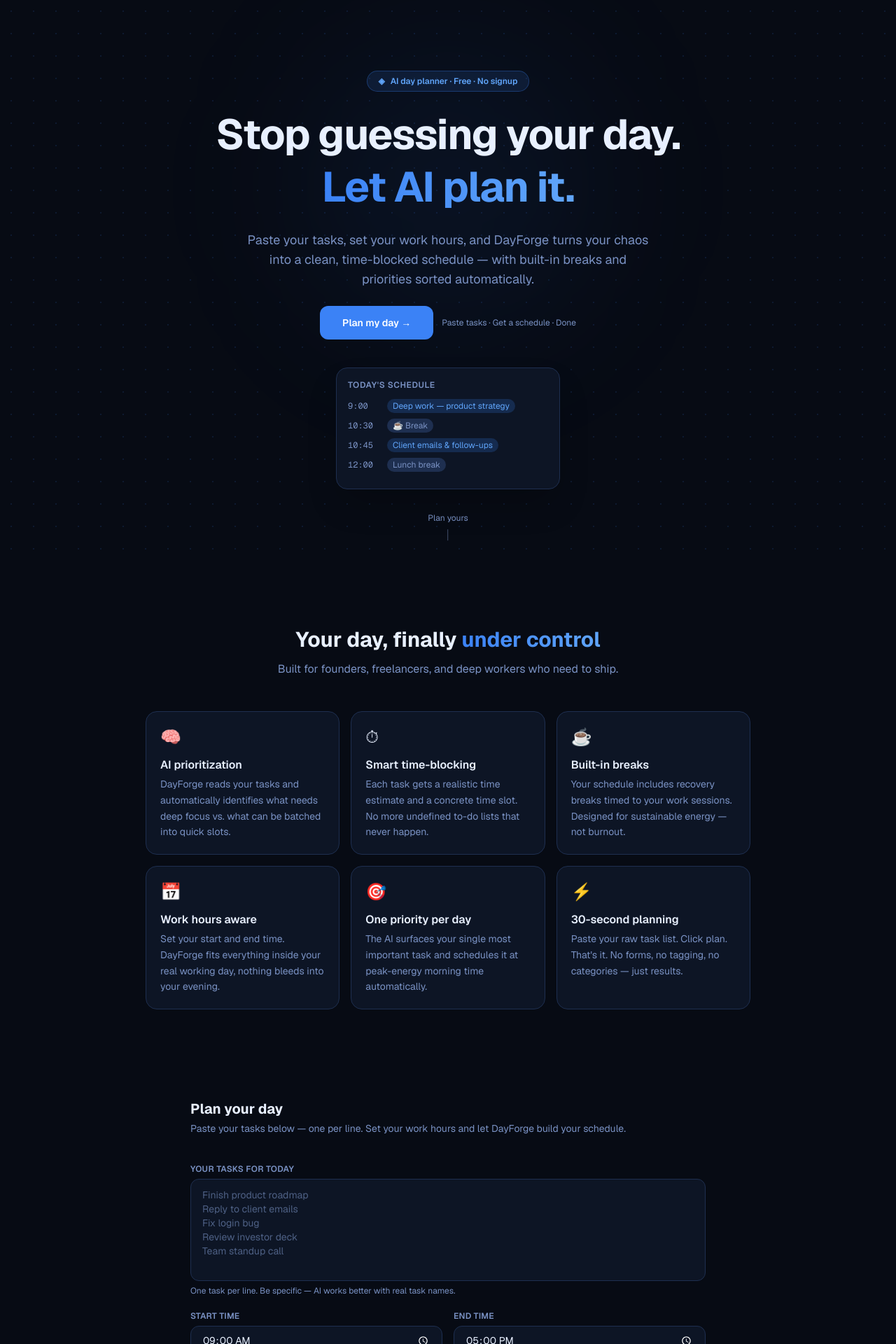
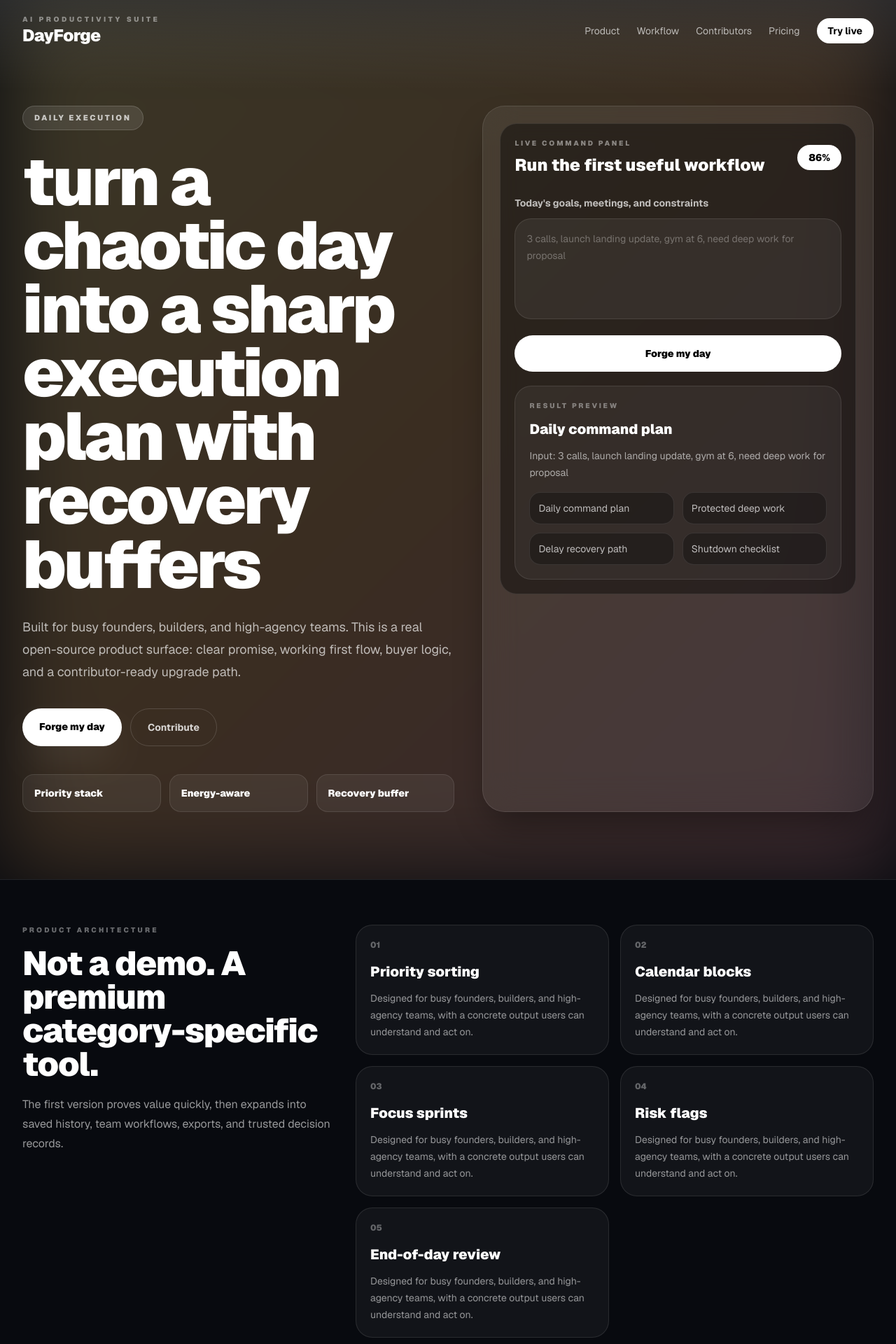
Before and after one commit to jayblast-spec/dayforge, a Next.js app: page / in a window 1280 px wide. Shown: the top 1920 px of the page at 70% size. Built offline with nearby package versions, Linux system fonts and the light colour scheme.

Commit message:
Upgrade to premium contributor-ready product surface

```diff
--- a/app/page.tsx
+++ b/app/page.tsx
@@ -1,32 +1,54 @@
-"use client";
+'use client';
 
-import { useRef } from "react";
-import HeroSection from "./components/HeroSection";
-import FeaturesSection from "./components/FeaturesSection";
-import PlannerForm from "./components/PlannerForm";
-import Footer from "./components/Footer";
+import { useMemo, useState } from 'react';
+
+const product = {"repo":"DayForge","suite":"AI Productivity Suite","category":"Daily execution","audience":"busy founders, builders, and high-agency teams","promise":"turn a chaotic day into a sharp execution plan with recovery buffers","inputLabel":"Today's goals, meetings, and constraints","placeholder":"3 calls, launch landing update, gym at 6, need deep work for proposal","primary":"Forge my day","gradient":"from-amber-200 via-orange-300 to-rose-300","metrics":["Priority stack","Energy-aware","Recovery buffer"],"modules":["Priority sorting","Calendar blocks","Focus sprints","Risk flags","End-of-day review"],"outputs":["Daily command plan","Protected deep work","Delay recovery path","Shutdown checklist"],"pricing":"Free daily plan, $15/month Personal, $79/month Team rituals."} as const;
+
+function scoreFrom(input: string) {
+  const seed = input.trim().length || 18;
+  return Math.min(96, 54 + (seed % 37));
+}
 
 export default function Home() {
-  const planRef = useRef<HTMLDivElement>(null);
-
-  function scrollToPlan() {
-    planRef.current?.scrollIntoView({ behavior: "smooth", block: "start" });
-  }
+  const [input, setInput] = useState('');
+  const score = useMemo(() => scoreFrom(input || product.placeholder), [input]);
+  const result = useMemo(() => {
+    const text = input.trim() || product.placeholder;
+    return { title: text.length > 76 ? text.slice(0, 76) + '...' : text, next: product.outputs[0] };
+  }, [input]);
 
   return (
-    <main>
-      <HeroSection onPlanClick={scrollToPlan} />
-      <FeaturesSection />
-      <div ref={planRef} className="scroll-mt-8 pt-8">
-        <div className="mx-auto max-w-3xl px-4 mb-10">
-          <h2 className="text-xl font-bold text-foreground">Plan your day</h2>
-          <p className="text-sm text-muted mt-1">
-            Paste your tasks below — one per line. Set your work hours and let DayForge build your schedule.
-          </p>
+    <main className="min-h-screen bg-[#080a0f] text-white selection:bg-white selection:text-black">
+      <section className="relative overflow-hidden border-b border-white/10">
+        <div className={`absolute inset-0 bg-gradient-to-br ${product.gradient} opacity-20 blur-3xl`} />
+        <div className="absolute inset-x-0 top-0 h-32 bg-gradient-to-b from-white/10 to-transparent" />
+        <nav className="relative z-10 mx-auto flex max-w-7xl items-center justify-between px-5 py-5 sm:px-8">
+          <div><p className="text-[10px] font-black uppercase tracking-[0.36em] text-white/45">{product.suite}</p><h1 className="text-xl font-black tracking-tight sm:text-2xl">{product.repo}</h1></div>
+          <div className="hidden items-center gap-6 text-sm text-white/65 md:flex"><a href="#product">Product</a><a href="#workflow">Workflow</a><a href="#contributors">Contributors</a><a href="#pricing">Pricing</a><a href="#try" className="rounded-full bg-white px-4 py-2 font-bold text-black">Try live</a></div>
+        </nav>
+        <div className="relative z-10 mx-auto grid max-w-7xl gap-10 px-5 pb-16 pt-10 sm:px-8 lg:grid-cols-[1.05fr_0.95fr] lg:pb-24 lg:pt-16">
+          <div className="flex flex-col justify-center">
+            <p className="w-fit rounded-full border border-white/15 bg-white/10 px-4 py-2 text-[11px] font-black uppercase tracking-[0.24em] text-white/70">{product.category}</p>
+            <h2 className="mt-7 max-w-4xl text-5xl font-black leading-[0.95] tracking-[-0.04em] sm:text-7xl lg:text-8xl">{product.promise}</h2>
+            <p className="mt-7 max-w-2xl text-lg leading-8 text-white/68">Built for {product.audience}. This is a real open-source product surface: clear promise, working first flow, buyer logic, and a contributor-ready upgrade path.</p>
+            <div className="mt-9 flex flex-col gap-3 sm:flex-row"><a href="#try" className="rounded-full bg-white px-6 py-4 text-center text-sm font-black text-black shadow-2xl shadow-white/10">{product.primary}</a><a href="#contributors" className="rounded-full border border-white/15 px-6 py-4 text-center text-sm font-bold text-white/80">Contribute</a></div>
+            <div className="mt-10 grid gap-3 sm:grid-cols-3">{product.metrics.map((metric) => <div key={metric} className="rounded-2xl border border-white/10 bg-white/[0.06] p-4"><p className="text-sm font-black">{metric}</p></div>)}</div>
+          </div>
+          <div id="try" className="rounded-[2rem] border border-white/10 bg-white/[0.07] p-4 shadow-2xl shadow-black/40 backdrop-blur-xl sm:p-6">
+            <div className="rounded-[1.5rem] border border-white/10 bg-black/40 p-5">
+              <div className="flex items-center justify-between gap-4"><div><p className="text-[10px] font-black uppercase tracking-[0.28em] text-white/45">Live command panel</p><h3 className="mt-2 text-2xl font-black">Run the first useful workflow</h3></div><div className="rounded-full bg-white px-4 py-2 text-sm font-black text-black">{score}%</div></div>
+              <label className="mt-7 block text-sm font-bold text-white/70">{product.inputLabel}</label>
+              <textarea value={input} onChange={(event) => setInput(event.target.value)} placeholder={product.placeholder} className="mt-3 min-h-36 w-full resize-none rounded-3xl border border-white/10 bg-white/[0.06] p-4 text-sm leading-6 text-white outline-none placeholder:text-white/32 focus:border-white/30" />
+              <button onClick={() => setInput(input || product.placeholder)} className="mt-4 w-full rounded-full bg-white px-5 py-4 text-sm font-black text-black">{product.primary}</button>
+              <div className="mt-5 rounded-3xl border border-white/10 bg-white/[0.05] p-5"><p className="text-[10px] font-black uppercase tracking-[0.28em] text-white/40">Result preview</p><h4 className="mt-3 text-xl font-black">{result.next}</h4><p className="mt-3 text-sm leading-6 text-white/60">Input: {result.title}</p><div className="mt-4 grid gap-3 sm:grid-cols-2">{product.outputs.map((item) => <div key={item} className="rounded-2xl border border-white/10 bg-black/30 p-3 text-sm text-white/70">{item}</div>)}</div></div>
+            </div>
+          </div>
         </div>
-        <PlannerForm />
-      </div>
-      <Footer />
+      </section>
+      <section id="product" className="mx-auto grid max-w-7xl gap-8 px-5 py-16 sm:px-8 lg:grid-cols-[0.75fr_1.25fr]"><div><p className="text-[10px] font-black uppercase tracking-[0.32em] text-white/40">Product architecture</p><h2 className="mt-4 text-4xl font-black tracking-tight sm:text-5xl">Not a demo. A premium category-specific tool.</h2><p className="mt-5 text-base leading-7 text-white/58">The first version proves value quickly, then expands into saved history, team workflows, exports, and trusted decision records.</p></div><div className="grid gap-4 sm:grid-cols-2">{product.modules.map((module, index) => <article key={module} className="rounded-3xl border border-white/10 bg-white/[0.045] p-5"><p className="text-xs font-black text-white/35">0{index + 1}</p><h3 className="mt-4 text-xl font-black">{module}</h3><p className="mt-3 text-sm leading-6 text-white/55">Designed for {product.audience}, with a concrete output users can understand and act on.</p></article>)}</div></section>
+      <section id="workflow" className="border-y border-white/10 bg-white/[0.035]"><div className="mx-auto max-w-7xl px-5 py-16 sm:px-8"><p className="text-[10px] font-black uppercase tracking-[0.32em] text-white/40">Workflow</p><div className="mt-6 grid gap-4 md:grid-cols-4">{['Capture real context', 'Analyze with guardrails', 'Produce a trusted output', 'Save memory and improve'].map((step, index) => <div key={step} className="rounded-3xl border border-white/10 bg-black/30 p-5"><p className="text-3xl font-black text-white/25">{index + 1}</p><h3 className="mt-5 text-lg font-black">{step}</h3></div>)}</div></div></section>
+      <section id="contributors" className="mx-auto max-w-7xl px-5 py-16 sm:px-8"><div className="rounded-[2rem] border border-white/10 bg-white/[0.06] p-6 sm:p-8"><p className="text-[10px] font-black uppercase tracking-[0.32em] text-white/40">Open-source contributor path</p><h2 className="mt-4 text-4xl font-black tracking-tight">Built in public, improved by serious builders.</h2><p className="mt-4 max-w-3xl text-base leading-7 text-white/58">Contributors can improve product logic, UX quality, accessibility, tests, integrations, and business workflows. The goal is acceleration, not secrecy.</p></div></section>
+      <section id="pricing" className="mx-auto grid max-w-7xl gap-8 px-5 py-16 sm:px-8 lg:grid-cols-[1fr_0.9fr]"><div><p className="text-[10px] font-black uppercase tracking-[0.32em] text-white/40">Commercial path</p><h2 className="mt-4 text-4xl font-black tracking-tight sm:text-5xl">Built to earn trust before asking for payment.</h2><p className="mt-5 text-base leading-7 text-white/58">{product.pricing}</p></div><div className="rounded-[2rem] border border-white/10 bg-white/[0.06] p-6"><p className="text-sm font-bold text-white/50">First milestone</p><h3 className="mt-3 text-3xl font-black">One useful result in under two minutes.</h3><p className="mt-4 text-sm leading-6 text-white/58">When users feel the value immediately, the product can grow into subscriptions, saved workspaces, alerts, exports, and team collaboration.</p></div></section>
     </main>
   );
 }
```
